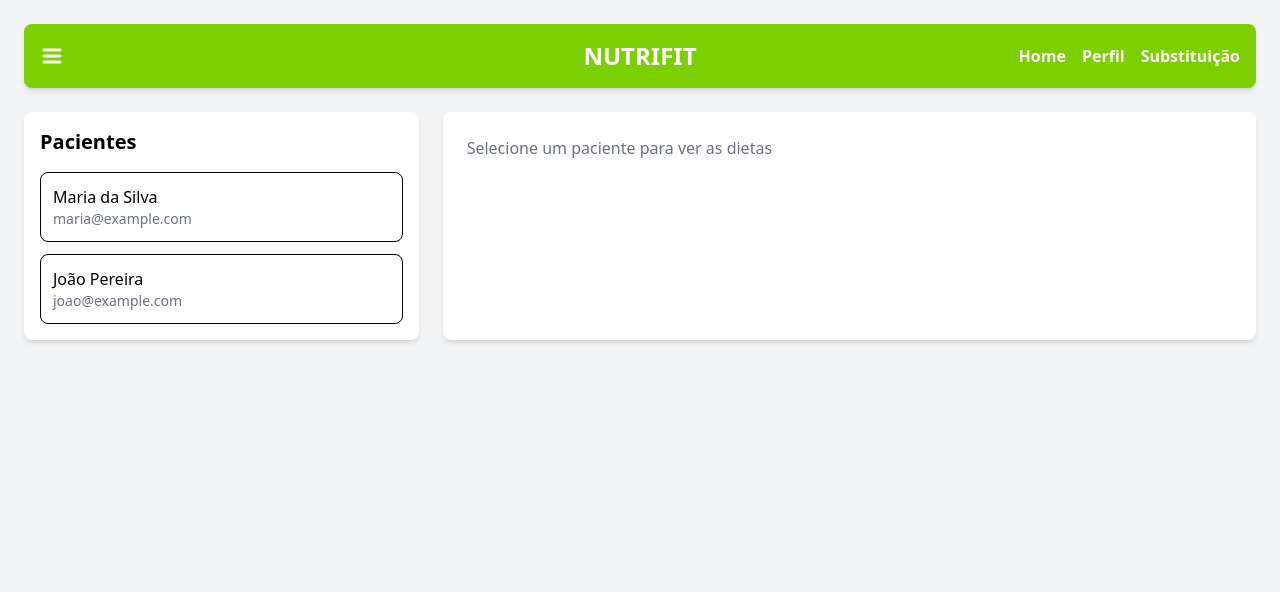
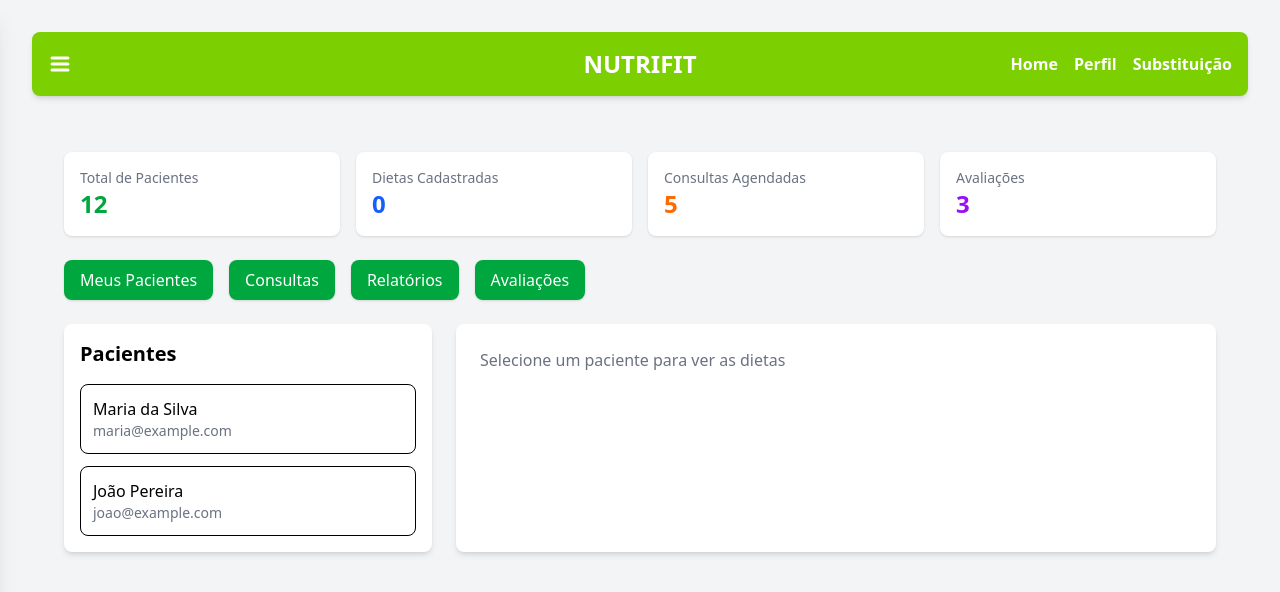
Before and after one commit to FabricioLourenco/nutrifit-web, a Next.js app: page /nutricionista in a window 1280 px wide. Shown: the top 592 px of the page. Built offline with nearby package versions, Linux system fonts and the light colour scheme.

Commit message:
feat: atualiza tela nutricionista com novas alterações

```diff
--- a/app/nutricionista/page.tsx
+++ b/app/nutricionista/page.tsx
@@ -1,7 +1,8 @@
 "use client";
-
 import { useState } from "react";
 import { HeaderBar } from "../components/HeaderBar";
+import Sidebar from "../components/Sidebar";
+
 import { PacientesList } from "../components/PacientesList";
 import { DietaForm } from "../components/DietaForm";
 import { DietaCard } from "../components/DietaCard";
@@ -14,25 +15,26 @@ interface Paciente {
 }
 
 export default function NutricionistaPage() {
+  const [sidebarOpen, setSidebarOpen] = useState(false);
   const [pacienteSelecionado, setPacienteSelecionado] = useState<Paciente | null>(null);
   const [dietas, setDietas] = useState<Dieta[]>([]);
   const [editando, setEditando] = useState<Dieta | null>(null);
+
+  const toggleSidebar = () => setSidebarOpen(!sidebarOpen);
 
   const handleSalvarDieta = (novaDieta: Omit<Dieta, "id" | "pacienteId">) => {
     if (!pacienteSelecionado) return;
 
     if (editando) {
-      // Atualiza dieta existente
       const atualizadas = dietas.map((d) =>
         d.id === editando.id ? { ...editando, ...novaDieta } : d
       );
       setDietas(atualizadas);
       setEditando(null);
     } else {
-      // Cadastra nova dieta
       const nova = {
         ...novaDieta,
-        id: Date.now().toString(), // Simulação de ID
+        id: Date.now().toString(),
         pacienteId: pacienteSelecionado.id,
       };
       setDietas([...dietas, nova]);
@@ -44,20 +46,71 @@ export default function NutricionistaPage() {
   };
 
   return (
-    <div className="min-h-screen bg-gray-100 p-6">
-      <HeaderBar toggleSidebar={() => {}} />
+    <div className="min-h-screen bg-gray-100 flex">
+      {/* Sidebar */}
+      <Sidebar sidebarOpen={sidebarOpen} toggleSidebar={toggleSidebar} />
 
-      <div className="grid grid-cols-1 md:grid-cols-3 gap-6 mt-6">
+      {/* Main Content */}
+      <div className="flex-1 p-4 md:p-8">
+        {/* Header */}
+        <HeaderBar toggleSidebar={toggleSidebar} />
+
+        <main className="p-4 md:p-8">
+          {/* Dashboard Cards */}
+          <div className="grid grid-cols-1 md:grid-cols-4 gap-4 mb-6">
+            <div className="bg-white rounded-lg shadow p-4">
+              <p className="text-sm text-gray-500">Total de Pacientes</p>
+              <p className="text-2xl font-bold text-green-600">12</p>
+            </div>
+            <div className="bg-white rounded-lg shadow p-4">
+              <p className="text-sm text-gray-500">Dietas Cadastradas</p>
+              <p className="text-2xl font-bold text-blue-600">{dietas.length}</p>
+            </div>
+            <div className="bg-white rounded-lg shadow p-4">
+              <p className="text-sm text-gray-500">Consultas Agendadas</p>
+              <p className="text-2xl font-bold text-orange-500">5</p>
+            </div>
+            <div className="bg-white rounded-lg shadow p-4">
+              <p className="text-sm text-gray-500">Avaliações</p>
+              <p className="text-2xl font-bold text-purple-600">3</p>
+            </div>
+          </div>
+
+          {/* Botões de Ação */}
+          <div className="flex flex-wrap gap-4 mb-6">
+            {["Meus Pacientes", "Consultas", "Relatórios", "Avaliações"].map((item) => (
+              <button
+                key={item}
+                className="bg-green-600 hover:bg-green-700 text-white font-medium py-2 px-4 rounded-lg shadow"
+              >
+                {item}
+              </button>
+            ))}
+          </div>
+
+          {/* Conteúdo principal */}
+          <div className="grid grid-cols-1 md:grid-cols-3 gap-6">
+            {/* Lista de Pacientes */}
             <PacientesList onPacienteSelect={setPacienteSelecionado} />
 
+            {/* Dietas */}
             <div className="md:col-span-2 bg-white p-6 rounded-lg shadow-md">
               {pacienteSelecionado ? (
                 <>
-              <h2 className="text-xl font-bold text-gray-800 mb-4">
+                  {/* Cabeçalho com botão de nova dieta */}
+                  <div className="flex justify-between items-center mb-4">
+                    <h2 className="text-xl font-bold text-gray-800">
                       Dietas de {pacienteSelecionado.nome}
                     </h2>
+                    <button
+                      onClick={() => setEditando(null)}
+                      className="bg-blue-600 hover:bg-blue-700 text-white px-4 py-2 rounded-md"
+                    >
+                      + Nova Dieta
+                    </button>
+                  </div>
 
-              <div className="space-y-4 mb-6">
+                  <div className="space-y-4 mb-6 max-h-[400px] overflow-auto">
                     {dietas
                       .filter((d) => d.pacienteId === pacienteSelecionado.id)
                       .map((dieta) => (
@@ -80,6 +133,8 @@ export default function NutricionistaPage() {
               )}
             </div>
           </div>
+        </main>
+      </div>
     </div>
   );
 }
```
Lines whose indentation alone changed are shown as unchanged.
